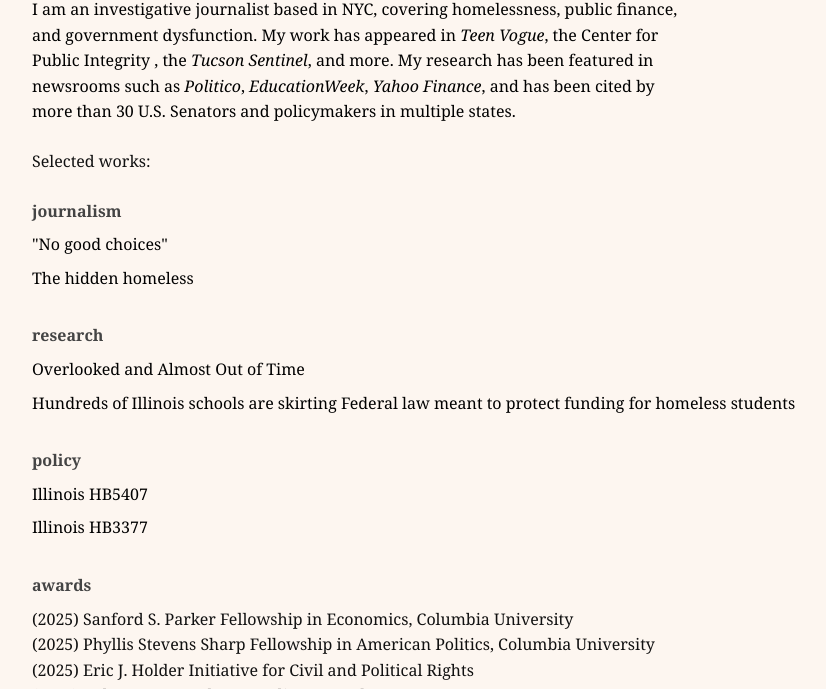
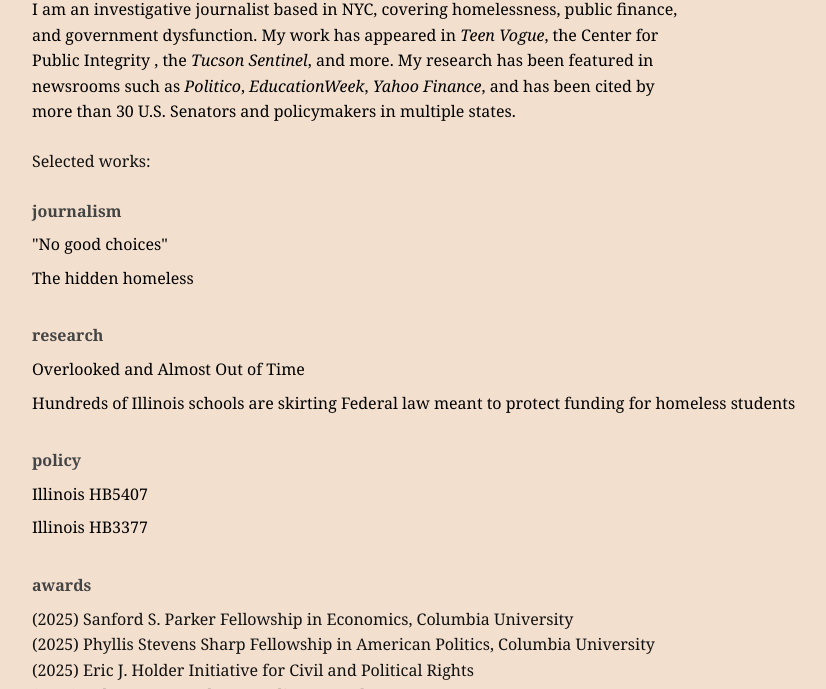
Before and after one commit to nyuan3/nyuan3.github.io, a plain HTML site: page index.html in a window 1280 px wide. Shown: the part 151-840 px from the top of the page, without its empty margins (208-1034 px from the left). Drawn offline with Linux system fonts and the light colour scheme.

Commit message:
Update index.html

```diff
--- a/index.html
+++ b/index.html
@@ -6,7 +6,7 @@
   <title>Nathan Yuan</title>
   <style>
     :root {
-      --bg: #fdf6f0;
+      --bg: #F2DFCE;
       --text: #111;
       --accent: #c68f65;
       --header: #444;
```
